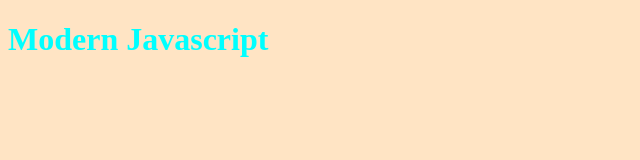
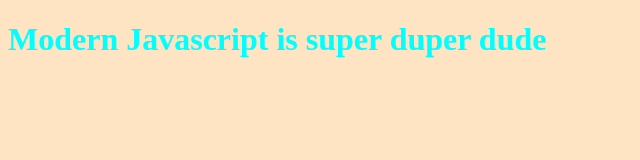
Before and after one commit to jmegan1/Fun-W-ModernJS, a website: page index.html in a window 1280 px wide. Shown: the whole page, without its empty margins (0-640 px from the left). Drawn offline with Linux system fonts and the light colour scheme.

```diff
--- a/index.html
+++ b/index.html
@@ -8,7 +8,7 @@
     <link rel="stylesheet" type="text/css" href="index.css"></link>
   </head>
   <body>
-    <h1>Modern Javascript</h1>
+    <h1>Modern Javascript is super duper dude</h1>
 
     <script type="text/javascript" src="app.js"></script>
   </body>
```
Also changed, not shown: app.js (+63 -0 lines).
